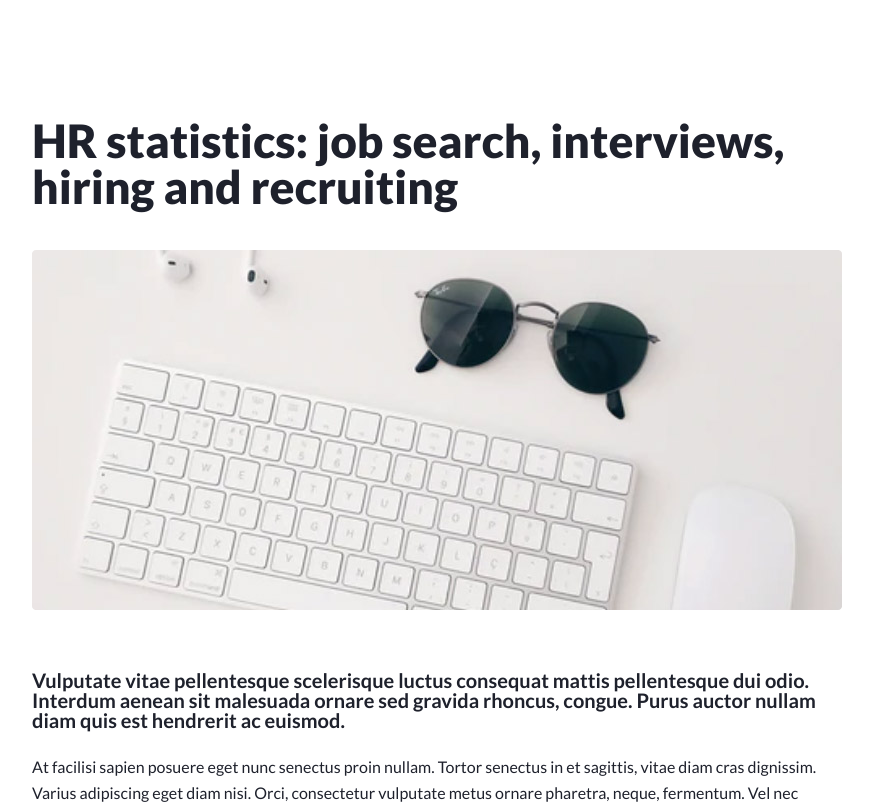
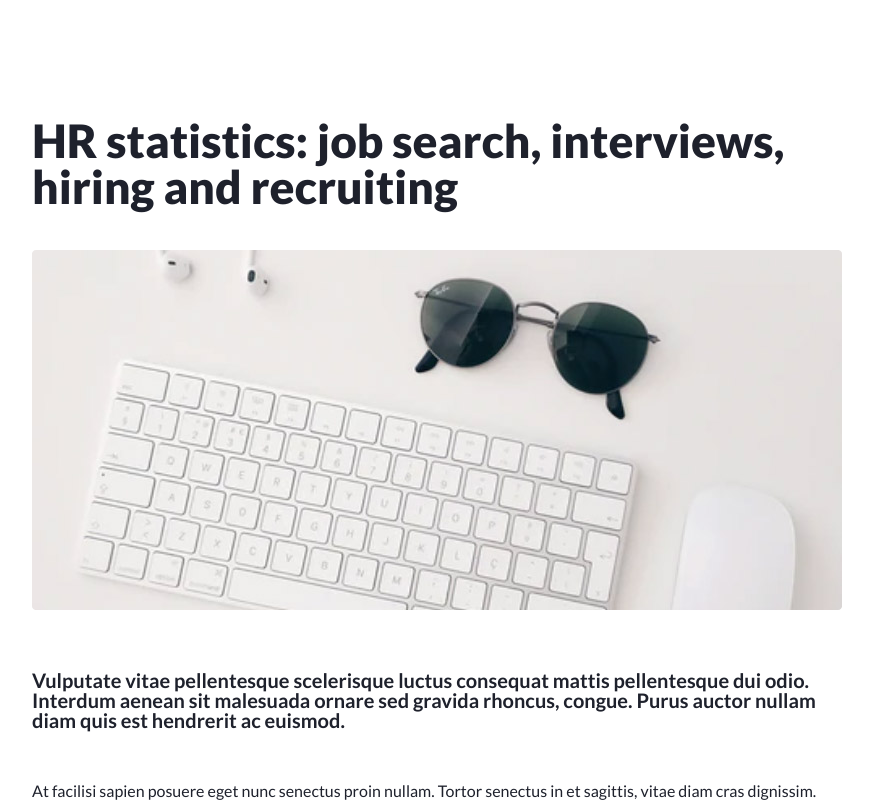
Before and after one commit to Tatiana-design/lesson-4.2, a plain HTML site: page index.html in a window 1280 px wide. Shown: the top 804 px of the page, without its empty margins (313-1186 px from the left). Drawn offline with Linux system fonts and the light colour scheme.

Commit message:
Add files via upload

```diff
--- a/css/style.css
+++ b/css/style.css
@@ -16,7 +16,6 @@ main {
     font-size: 46px;
     font-family: 'Lato', 'Arial', sans-serif;
     text-align: left;
-    letter-spacing: 10p;
     font-weight: 900;
     margin-top: 118px;
 }
--- a/index.html
+++ b/index.html
@@ -22,7 +22,7 @@
         </div>
 
         <div>
-            <h2 class="idea">Vulputate vitae pellentesque scelerisque luctus consequat mattis pellentesque dui odio. Interdum aenean sit malesuada ornare sed gravida rhoncus, congue. Purus auctor nullam diam quis est hendrerit ac euismod.</p>
+            <h2 class="idea">Vulputate vitae pellentesque scelerisque luctus consequat mattis pellentesque dui odio. Interdum aenean sit malesuada ornare sed gravida rhoncus, congue. Purus auctor nullam diam quis est hendrerit ac euismod.</h2>
             <p class="text">At facilisi sapien posuere eget nunc senectus proin nullam. Tortor senectus in et sagittis, vitae diam cras dignissim. Varius adipiscing eget diam nisi. Orci, consectetur vulputate metus ornare pharetra, neque, fermentum. Vel nec rhoncus,
                 non nunc, neque in massa. Feugiat leo nam nisl lacinia amet, odio. Mi varius viverra risus vel.
                 <br> Amet, morbi sed pharetra, elit eget mi potenti. Condimentum orci interdum feugiat lectus libero duis. Nisl massa, elementum varius sit. Nunc felis, porttitor aliquam urna, accumsan et sed. Aliquet non sed duis diam vehicula rhoncus.
@@ -41,7 +41,7 @@
         </div>
         <p>Enim, vel massa odio diam. Blandit massa gravida feugiat elementum id nec sed leo. Nisi in ornare lectus eget. Urna, risus, consectetur volutpat lorem purus. Velit aliquet nibh vitae maecenas. Consectetur neque ut aliquam eros, purus enim dignissim
             aenean vitae. Ultrices fames augue mattis tortor est justo, pharetra nibh risus. Facilisi at porttitor volutpat natoque proin amet, nulla. Vivamus ut lobortis sagittis curabitur tellus convallis eget netus vitae.</p>
-        </div>
+
     </main>
 
 
```
Lines whose indentation alone changed are shown as unchanged.
